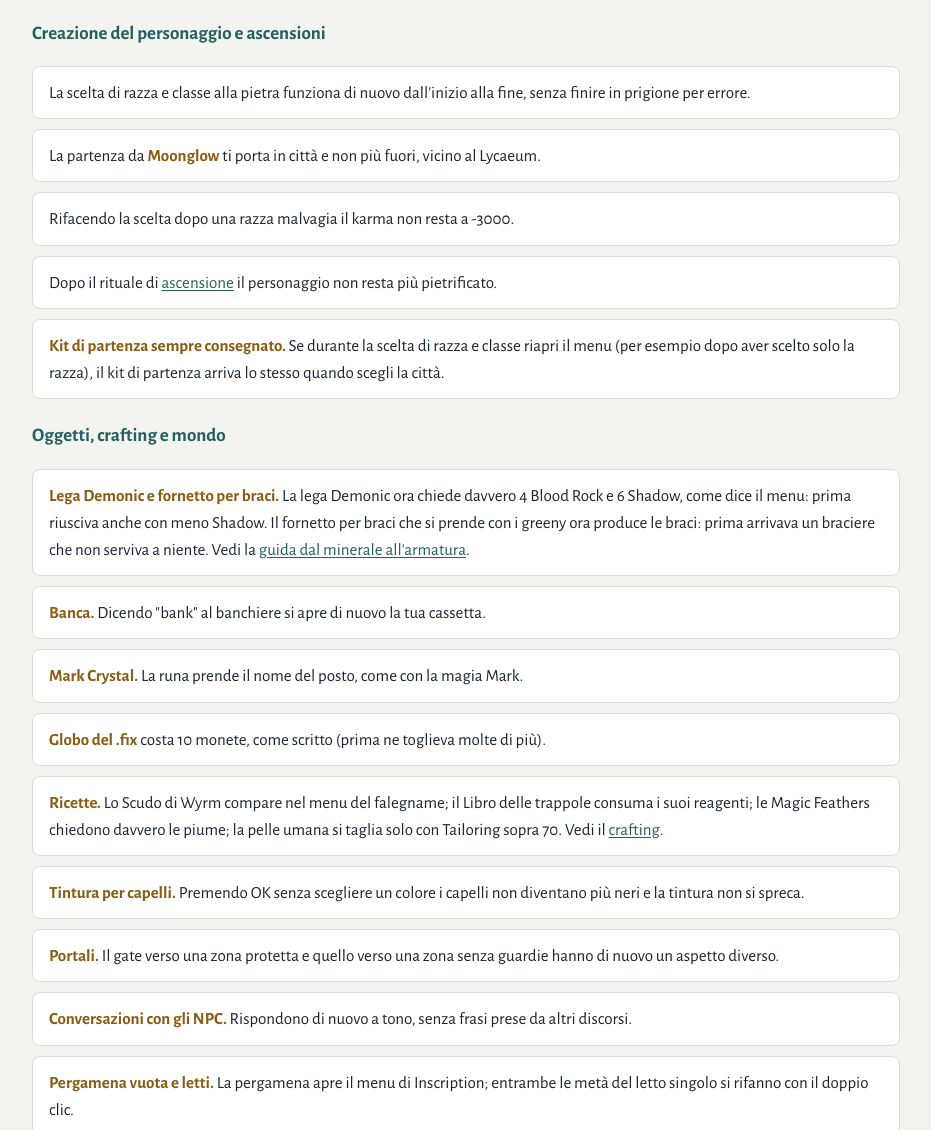
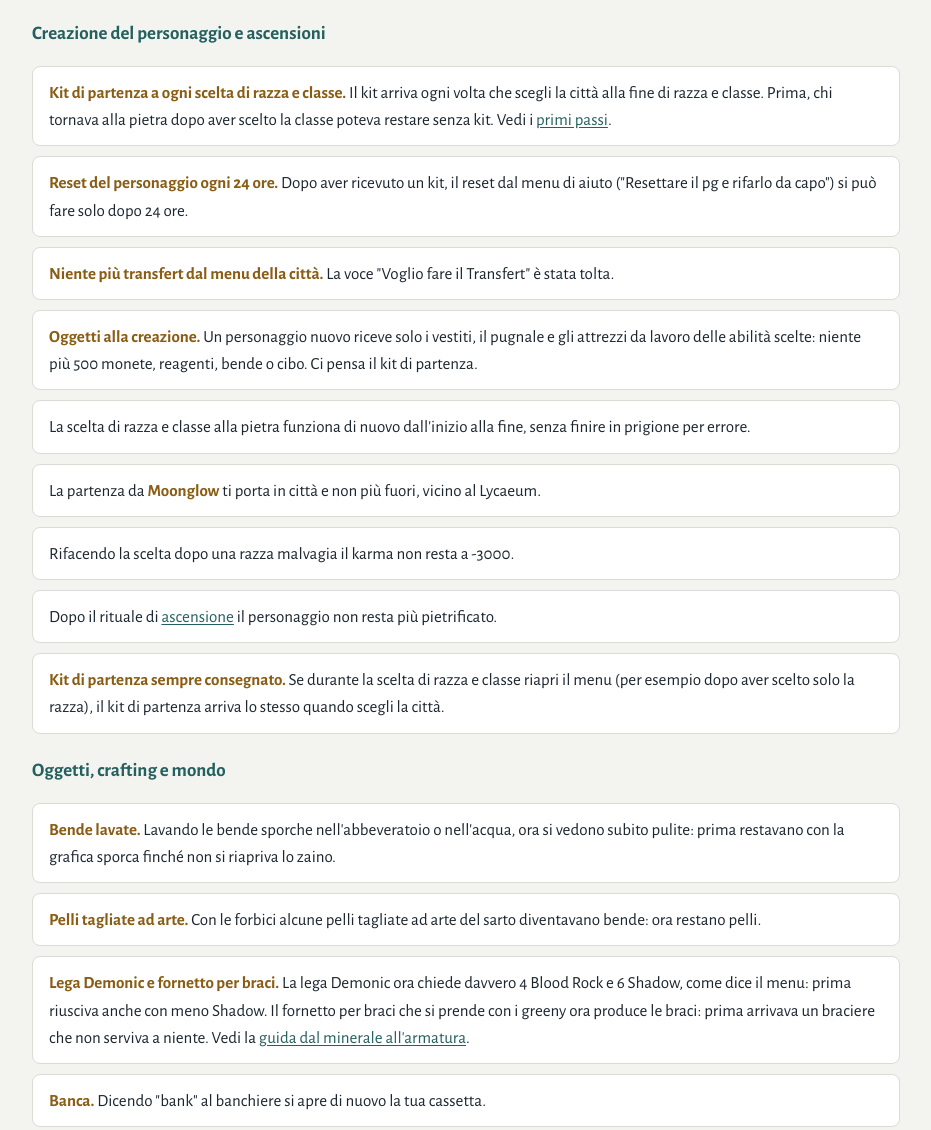
Before and after one commit to MidianUO/Midian-Website, a plain HTML site: page patch-note.html in a window 1280 px wide. Shown: the part 3637-4767 px from the top of the page, without its empty margins (174-1105 px from the left). Drawn offline with nearby package versions, Linux system fonts and the light colour scheme; a web font is replaced by a local one.

Commit message:
Patch note e primi passi: kit, reset ogni 24 ore, creazione, bende lavate, pelli, abilita' e criminali
Co-Authored-By: Claude Opus 5.5 <noreply@anthropic.com>

```diff
--- a/patch-note.html
+++ b/patch-note.html
@@ -84,6 +84,10 @@ main a { text-decoration: underline; text-underline-offset: 2px }
 
   <h3>Creazione del personaggio e ascensioni</h3>
   <ul class="list">
+    <li><b>Kit di partenza a ogni scelta di razza e classe.</b> Il kit arriva ogni volta che scegli la citt&agrave; alla fine di razza e classe. Prima, chi tornava alla pietra dopo aver scelto la classe poteva restare senza kit. Vedi i <a href="primi-passi.html#kit">primi passi</a>.</li>
+    <li><b>Reset del personaggio ogni 24 ore.</b> Dopo aver ricevuto un kit, il reset dal menu di aiuto (&quot;Resettare il pg e rifarlo da capo&quot;) si pu&ograve; fare solo dopo 24 ore.</li>
+    <li><b>Niente pi&ugrave; transfert dal menu della citt&agrave;.</b> La voce &quot;Voglio fare il Transfert&quot; &egrave; stata tolta.</li>
+    <li><b>Oggetti alla creazione.</b> Un personaggio nuovo riceve solo i vestiti, il pugnale e gli attrezzi da lavoro delle abilit&agrave; scelte: niente pi&ugrave; 500 monete, reagenti, bende o cibo. Ci pensa il kit di partenza.</li>
     <li>La scelta di razza e classe alla pietra funziona di nuovo dall'inizio alla fine, senza finire in prigione per errore.</li>
     <li>La partenza da <b>Moonglow</b> ti porta in città e non più fuori, vicino al Lycaeum.</li>
     <li>Rifacendo la scelta dopo una razza malvagia il karma non resta a -3000.</li>
@@ -93,6 +97,8 @@ main a { text-decoration: underline; text-underline-offset: 2px }
 
   <h3>Oggetti, crafting e mondo</h3>
   <ul class="list">
+    <li><b>Bende lavate.</b> Lavando le bende sporche nell&#39;abbeveratoio o nell&#39;acqua, ora si vedono subito pulite: prima restavano con la grafica sporca finch&eacute; non si riapriva lo zaino.</li>
+    <li><b>Pelli tagliate ad arte.</b> Con le forbici alcune pelli tagliate ad arte del sarto diventavano bende: ora restano pelli.</li>
     <li><b>Lega Demonic e fornetto per braci.</b> La lega Demonic ora chiede davvero 4 Blood Rock e 6 Shadow, come dice il menu: prima riusciva anche con meno Shadow. Il fornetto per braci che si prende con i greeny ora produce le braci: prima arrivava un braciere che non serviva a niente. Vedi la <a href="wiki/index.html#fabbro-passi">guida dal minerale all&#39;armatura</a>.</li>
     <li><b>Banca.</b> Dicendo "bank" al banchiere si apre di nuovo la tua cassetta.</li>
     <li><b>Mark Crystal.</b> La runa prende il nome del posto, come con la magia Mark.</li>
@@ -107,6 +113,7 @@ main a { text-decoration: underline; text-underline-offset: 2px }
 
   <h3>Movimento e combattimento</h3>
   <ul class="list">
+    <li><b>Abilit&agrave; di classe e criminali.</b> Le abilit&agrave; dei libri (Tocco del Male, Paralisi, Dito della morte, Malattia e le altre) rendevano criminali anche colpendo grigi, rossi e mostri. Ora rendono criminali solo se il bersaglio ha il nome blu, come le armi e le magie.</li>
     <li>Non si resta più bloccati sul posto mentre si cammina, per esempio dopo un portale senza destinazione o una ragnatela.</li>
     <li>Dopo essersi spostati in combattimento il personaggio riprende a colpire da solo.</li>
     <li>Lasciando un mucchio di oggetti in un contenitore pieno non sparisce più tutto.</li>
```
Also changed, not shown: primi-passi.html (+1 -1 lines).
